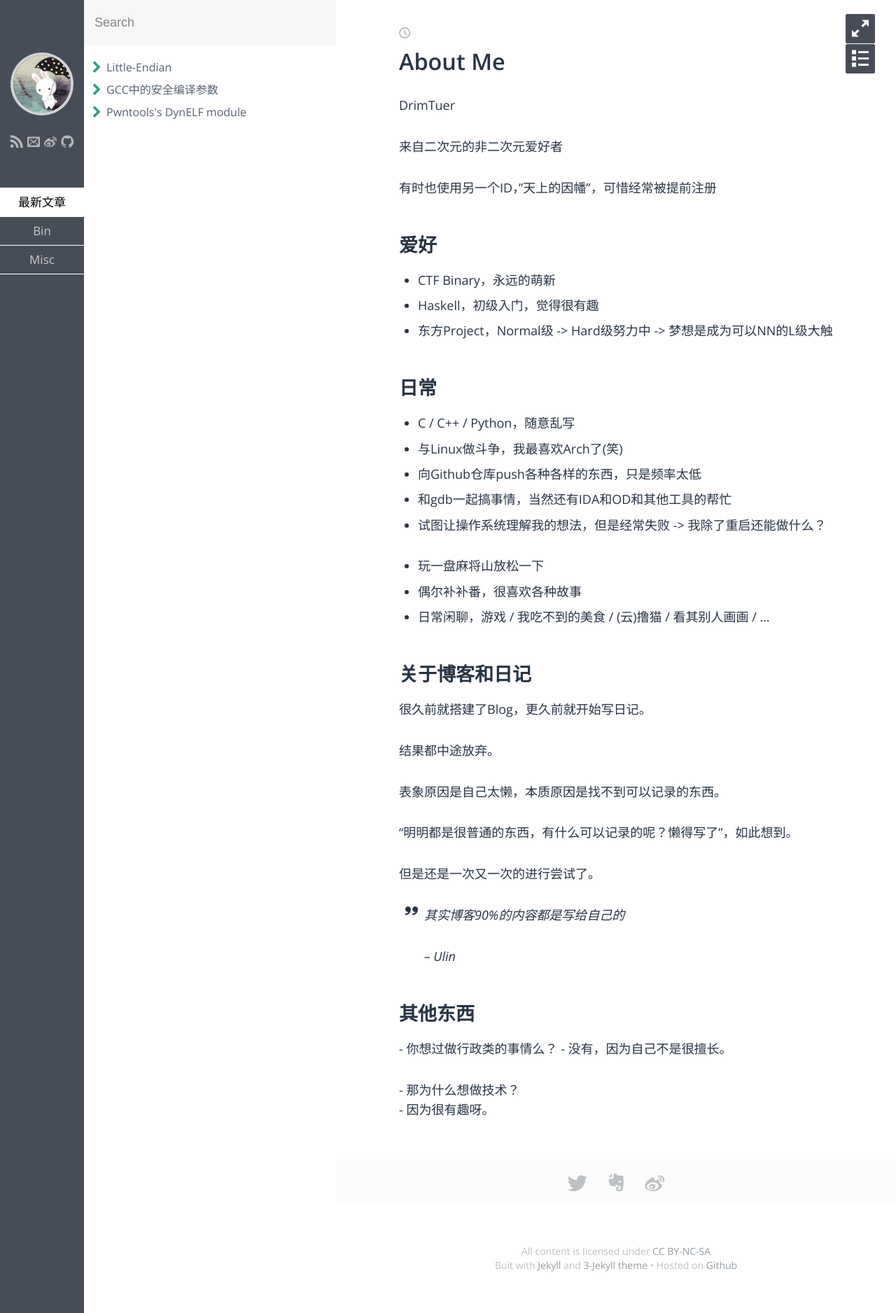
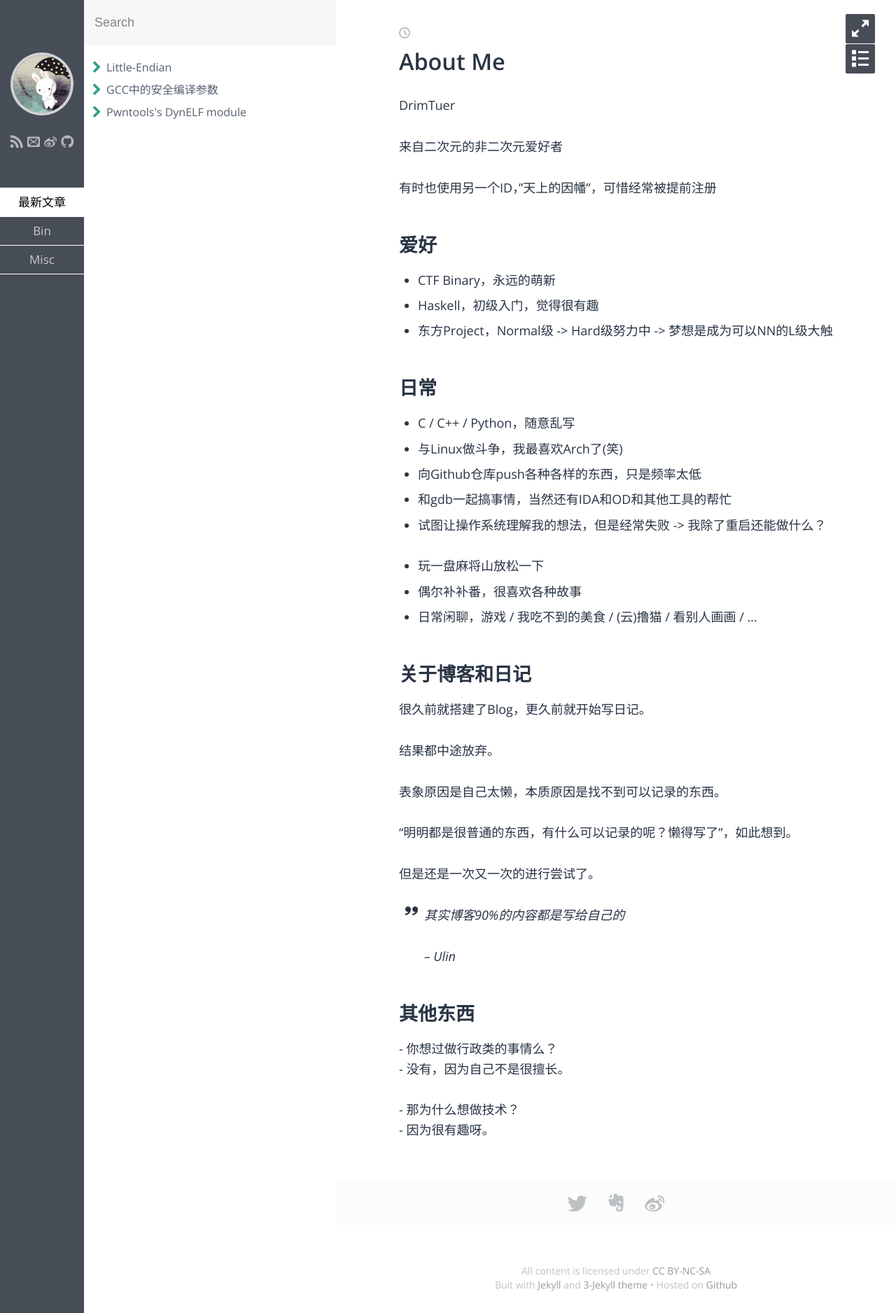
Before and after one commit to irisu-white/irisu-white.github.io, a Jekyll site: the page built from index.md, in a window 1280 px wide. Shown: the whole page at 70% size. Built offline with Jekyll 4.4.1, drawn with Linux system fonts in a browser that asks for light colours; some web fonts are replaced.

Commit message:
fix some text.

```diff
--- a/index.md
+++ b/index.md
@@ -25,7 +25,7 @@
 
 * 玩一盘麻将山放松一下
 * 偶尔补补番，很喜欢各种故事
-* 日常闲聊，游戏 / 我吃不到的美食 / (云)撸猫 / 看其别人画画 / ...
+* 日常闲聊，游戏 / 我吃不到的美食 / (云)撸猫 / 看别人画画 / ...
 
 ## 关于博客和日记
 
```
